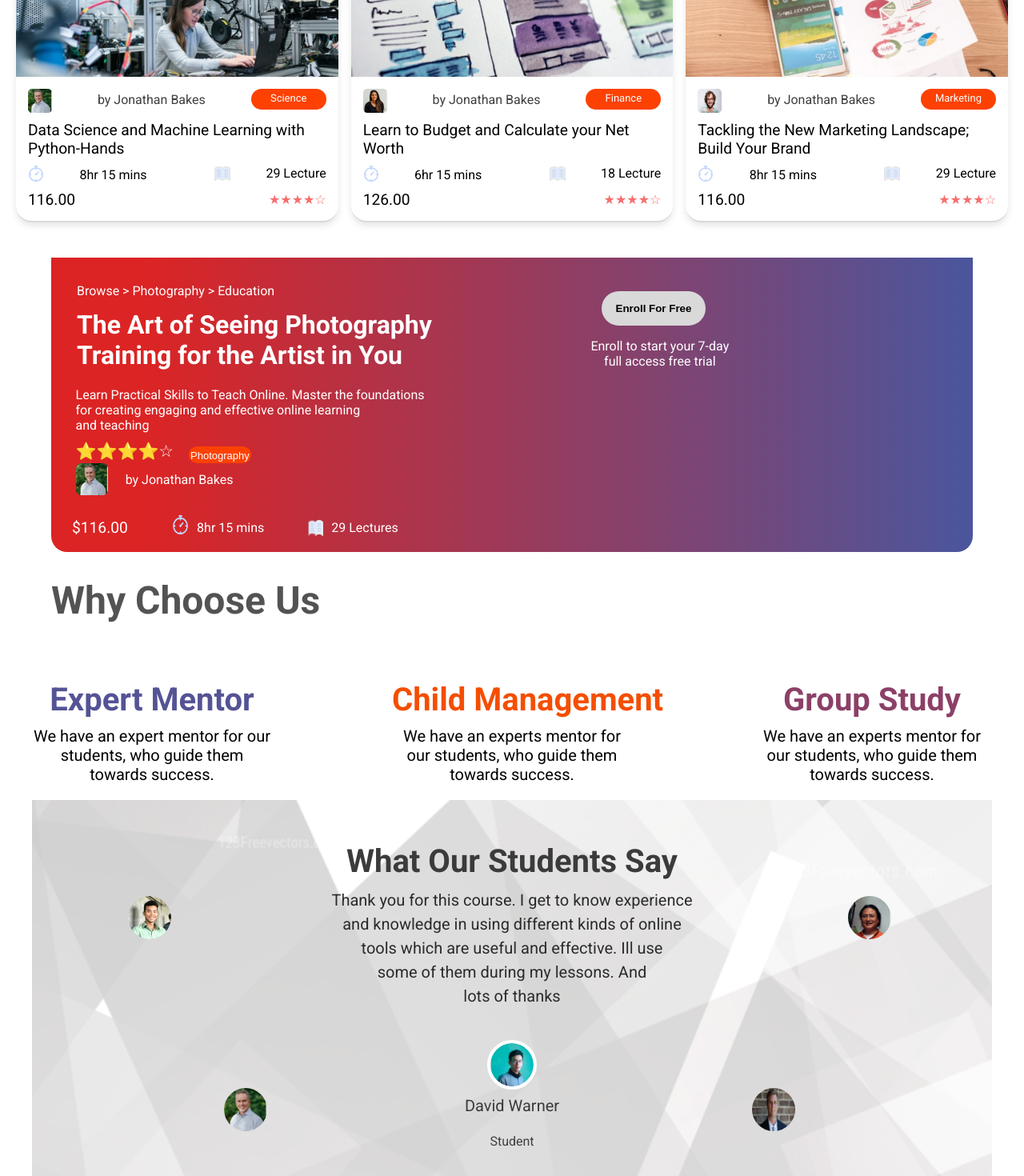
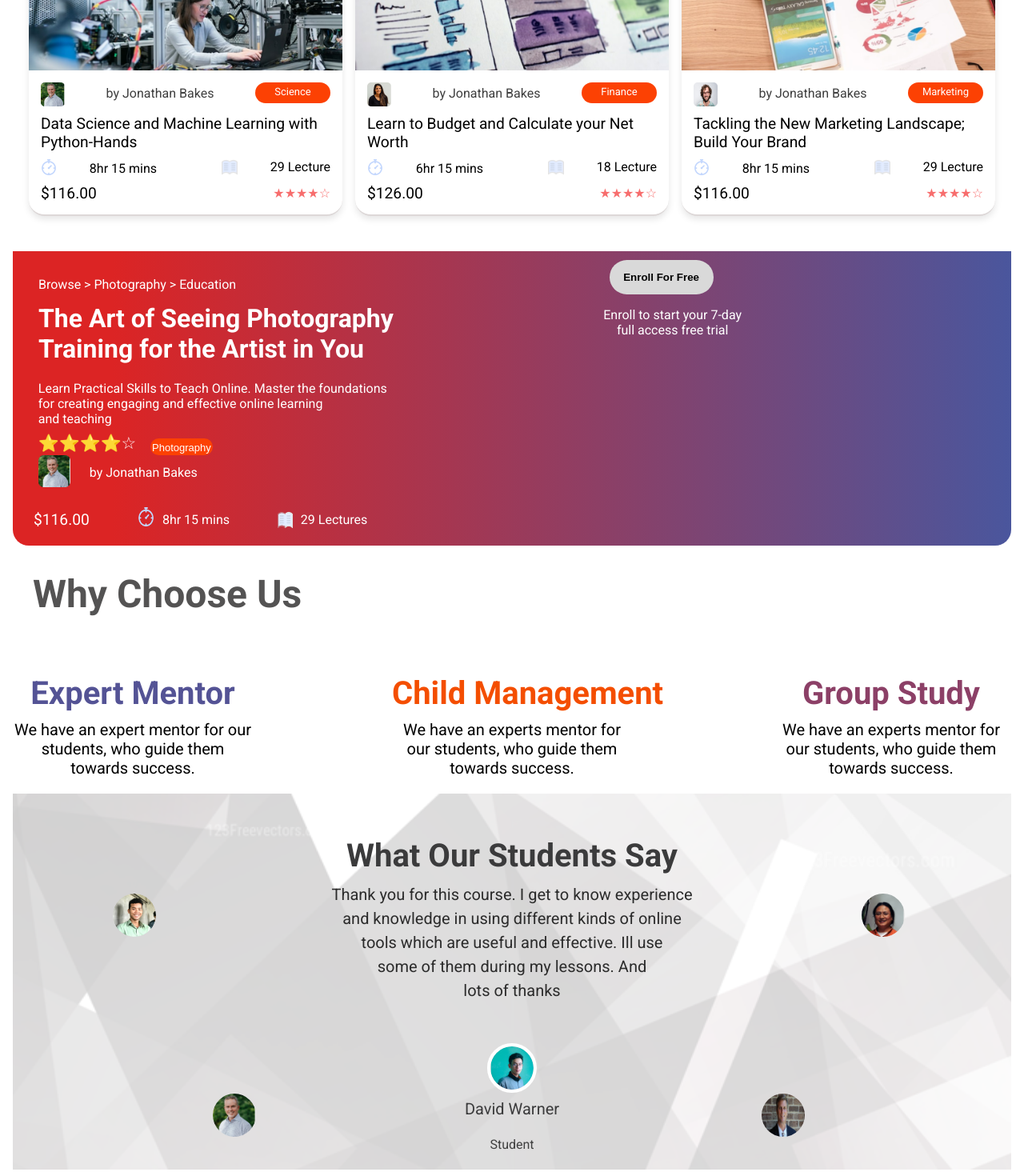
Before and after one commit to Azan80/figma, a Next.js app: page / in a window 1280 px wide. Shown: the part 1236-2706 px from the top of the page at 80% size. Built offline with nearby package versions, Linux system fonts and the light colour scheme.

Commit message:
for bigger screens

```diff
--- a/src/app/components/navbar/content/content.tsx
+++ b/src/app/components/navbar/content/content.tsx
@@ -260,7 +260,7 @@ const Clock = courses[index] ? courses[index].clock:""
                   <span className={styles.lectures}>{course.lectures} Lecture</span>
                 </div>
                 <div className={styles.footer}>
-                  <span className={styles.price}>{course.price}.00</span>
+                  <span className={styles.price}>${course.price}.00</span>
                   <div className={styles.rating}>
                     {'★'.repeat(course.rating) + '☆'.repeat(5 - course.rating)}
                   </div>
--- a/src/app/styles/content/content.module.css
+++ b/src/app/styles/content/content.module.css
@@ -2,7 +2,8 @@
 
 .container {
   margin: 0 auto;
-  padding: 0;
+  margin-left: 2vh;
+  margin-right: 2vh;
   position: relative;
   flex-direction: column;
   align-items: center;
@@ -463,8 +464,8 @@
   cursor: pointer;
 }
 .container3 {
-  width: 90%;
-  max-width: 1200px;
+  width: 100%;
+
   box-sizing: border-box;
   position: relative;
   background: linear-gradient(90deg, #dc2424 10%, #4a569d);
@@ -614,9 +615,20 @@ margin-left: 33%;
   }
 
 }
+@media (min-width:1920px) {
+  .EnrollBtn{
+    margin-top: 1%;
+    margin-left: 80%;
+    margin-top: -10%;
+  }
+  .Enroll{
+    margin-left: 67%;
+  }
+
+}
 .Container4{
   width: 100%;
-  max-width: 1200px;
+
   box-sizing: border-box;
   position: relative;
   background:rgb(255, 255, 255);
@@ -627,6 +639,7 @@ margin-left: 33%;
   justify-content: center;
   align-items: center;
 }
+
 .chooseHead{
   display: flex;
 margin-left: 2%;
@@ -702,7 +715,7 @@ font-size: 20px;
   position: relative;
   width: 100%;
 height: 470px;
-  overflow: hidden;
+
   margin-bottom: 10vh;
 }
 
@@ -730,8 +743,7 @@ height: 470px;
   padding: 20px;
   color: #3B3B3C;
   z-index: 1;
-  max-width: 600px;
-  margin: auto;
+
 
 }
 
@@ -840,3 +852,10 @@ margin-left: 30%;
     margin-top: 30%;
   }
 }
+@media (min-width:1920px) {
+  .Container5{
+    height: 800px;
+  }
+
+
+}
```
